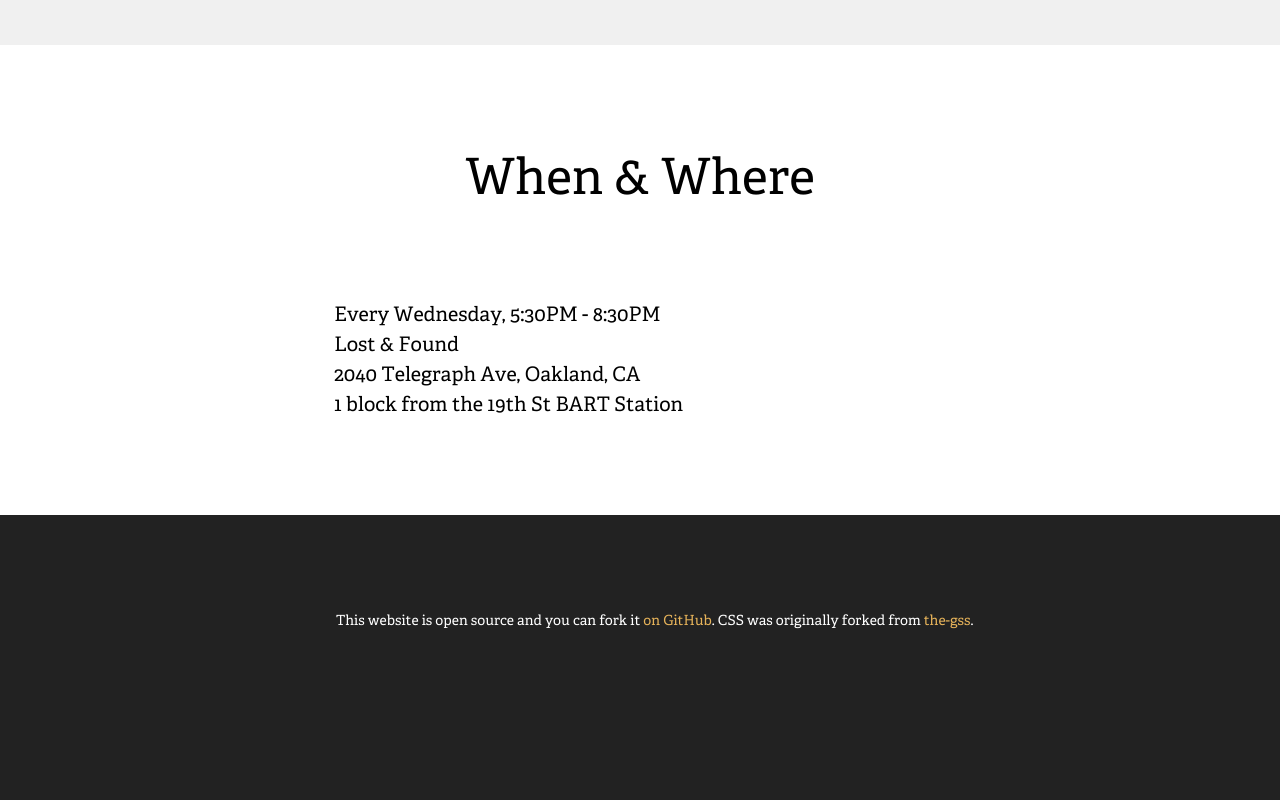
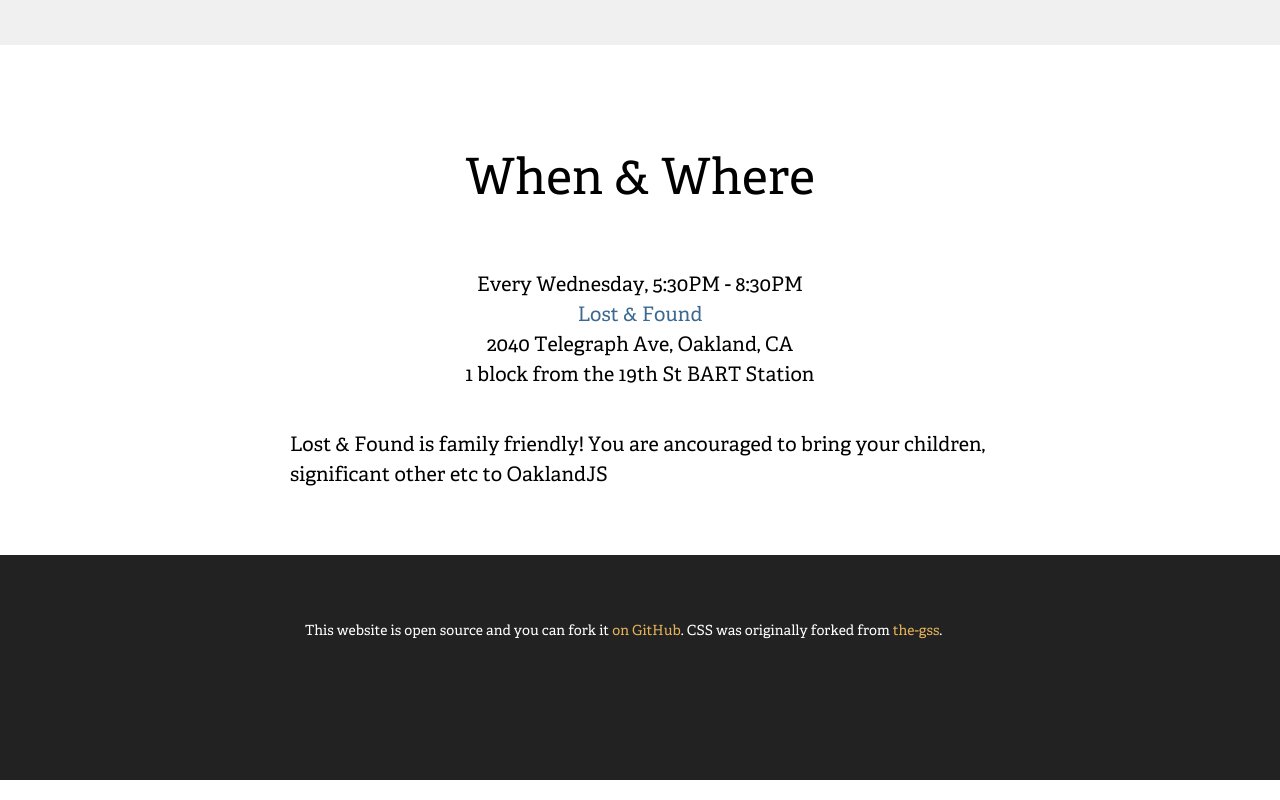
Before and after one commit to max-mapper/oaklandjs-website, a plain HTML site: page index.html in a window 1280 px wide. Shown: the part 954-1754 px from the top of the page. Drawn offline with Linux system fonts and the light colour scheme.

Commit message:
update when & where

```diff
--- a/index.html
+++ b/index.html
@@ -22,11 +22,13 @@
          <h1 class="title"><a name="rel_pos_size">When & Where</a></h1>
       </header>
       <div class="content">
+<p class="info">Every Wednesday, 5:30PM - 8:30PM
+<a href="http://www.lostandfound510.com/">Lost & Found</a>
+2040 Telegraph Ave, Oakland, CA
+1 block from the 19th St BART Station
+</p>
         <p>
-          Every Wednesday, 5:30PM - 8:30PM
-          Lost & Found
-          2040 Telegraph Ave, Oakland, CA
-          1 block from the 19th St BART Station
+          Lost & Found is family friendly! You are ancouraged to bring your children, significant other etc to OaklandJS
         </p>
       </div>
     </section>
--- a/style.css
+++ b/style.css
@@ -56,7 +56,8 @@ pre {
   padding-bottom: 40px;
 }
 
-.content p {
+.content .info {
+  text-align: center;
   white-space: pre;
 }
 
```
